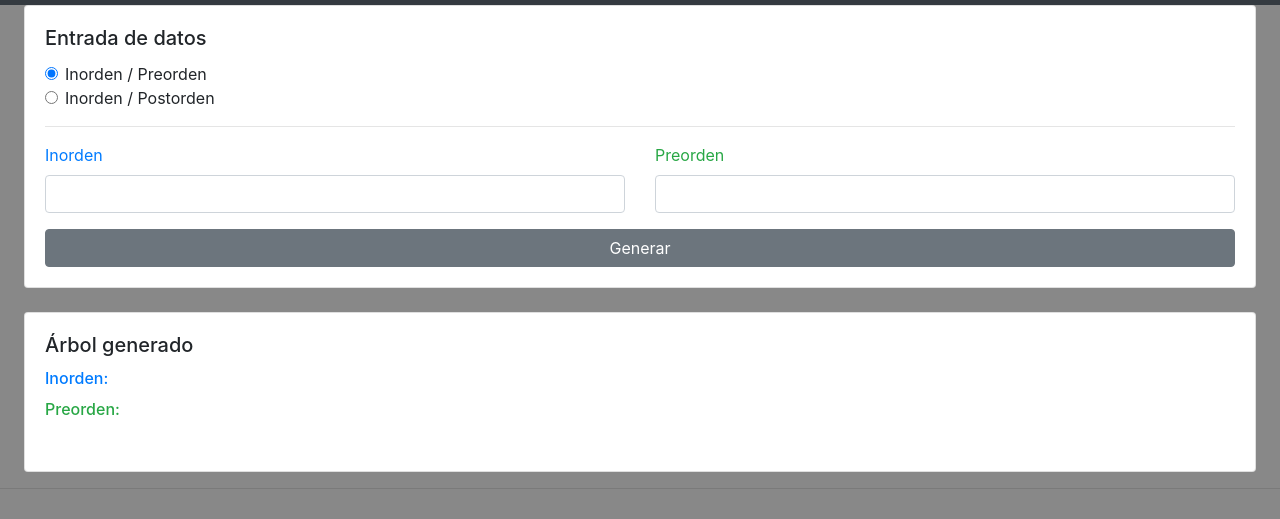
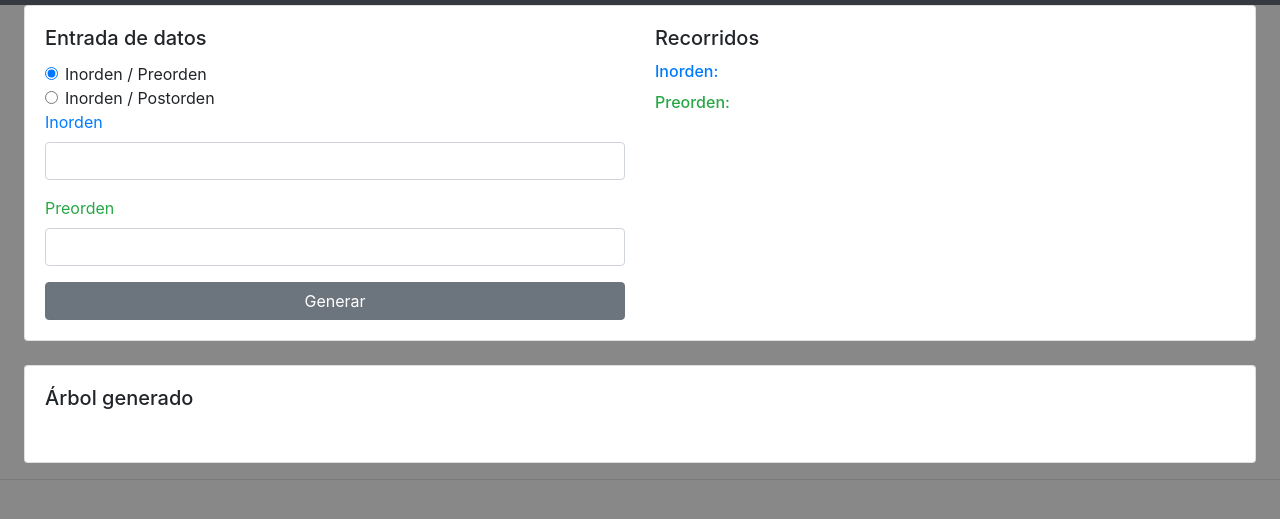
Before and after one commit to jagaleanov/CS1-BinaryTreeConstruction, a plain HTML site: page index.html in a window 1280 px wide. Shown: the part 43-562 px from the top of the page. Drawn offline with nearby package versions, Linux system fonts and the light colour scheme.

Commit message:
View commit

```diff
--- a/index.html
+++ b/index.html
@@ -18,6 +18,9 @@
             </nav>
             <div class="card mx-4">
                 <div class="card-body">
+
+                    <div class="row">
+                        <div class="col-12 col-sm-12 col-md-6 col-lg-6 col-xl-6">
                             <h5 class="card-title">Entrada de datos</h5>
 
                             <div class="form-check">
@@ -32,32 +35,32 @@
                                     Inorden / Postorden
                                 </label>
                             </div>
-
-                    <hr>
-
-                    <div class="row">
-                        <div class="form-group col-12 col-sm-12 col-md-6 col-lg-6 col-xl-6">
+                            <div class="form-group">
                                 <label for="preOrderTxt" class="text-primary">Inorden</label>
                                 <input type="text" name="preOrderTxt" id="inOrderTxt" class="form-control" value="" autocomplete="off"  required>
                             </div>
-                        <div id="preOrderDiv" class="form-group col-12 col-sm-12 col-md-6 col-lg-6 col-xl-6">
+                            <div id="preOrderDiv" class="form-group">
                                 <label for="preOrderTxt" class="text-success">Preorden</label>
                                 <input type="text" name="preOrderTxt" id="preOrderTxt" class="form-control" value="" autocomplete="off"  required>
                             </div>
-                        <div id="postOrderDiv" class="form-group col-12 col-sm-12 col-md-4 col-lg-4 col-xl-4">
+                            <div id="postOrderDiv" class="form-group">
                                 <label for="postOrderTxt" class="text-danger">Postorden</label>
                                 <input type="text" name="postOrderTxt" id="postOrderTxt" class="form-control" value="" autocomplete="off" required>
                             </div>
+                            <input type="button" id="submitTree" class="btn btn-secondary btn-block" value="Generar" onclick="submitForm();">
                         </div>
-                    <input type="button" id="submitTree" class="btn btn-secondary btn-block" value="Generar" onclick="submitForm();">
+                        <div class="col-12 col-sm-12 col-md-6 col-lg-6 col-xl-6">
+                            <h5 class="card-title">Recorridos</h5>
+                            <h6 class="card-title text-primary">Inorden: <span id="inOrderSpan"></span></h6>
+                            <h6 id="preOrderTitle" class="card-title text-success">Preorden: <span id="preOrderSpan"></span></h6>
+                            <h6 id="postOrderTitle" class="card-title text-danger">Postorden: <span id="postOrderSpan"></span></h6>
+                        </div>
+                    </div>
                 </div>
             </div>
             <div class="card mx-4 mt-4">
                 <div class="card-body ">
                     <h5 class="card-title">Árbol generado</h5>
-                    <h6 class="card-title text-primary">Inorden: <span id="inOrderSpan"></span></h6>
-                    <h6 id="preOrderTitle" class="card-title text-success">Preorden: <span id="preOrderSpan"></span></h6>
-                    <h6 id="postOrderTitle" class="card-title text-danger">Postorden: <span id="postOrderSpan"></span></h6>
                     <div class="tree">
                         <ul id="test"></ul>
                     </div>
```
Lines whose indentation alone changed are shown as unchanged.
